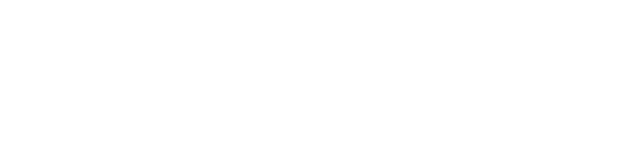
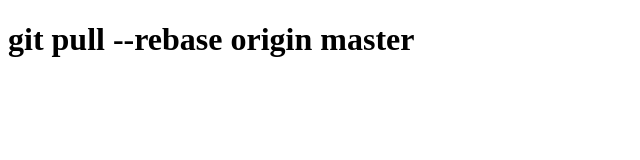
Before and after one commit to tyoukouyou/Graham, a website: page rebase.html in a window 1280 px wide. Shown: the whole page, without its empty margins (0-640 px from the left). Drawn offline with Linux system fonts and the light colour scheme.

Commit message:
git test

```diff
--- a/vstest.html
+++ b/rebase.html
@@ -4,9 +4,11 @@
     <meta charset="UTF-8">
     <meta http-equiv="X-UA-Compatible" content="IE=edge">
     <meta name="viewport" content="width=device-width, initial-scale=1.0">
-    <title>Document</title>
+    <title>Rebase</title>
 </head>
 <body>
-
+    <h1>
+        git pull --rebase origin master
+    </h1>
 </body>
 </html>
```
